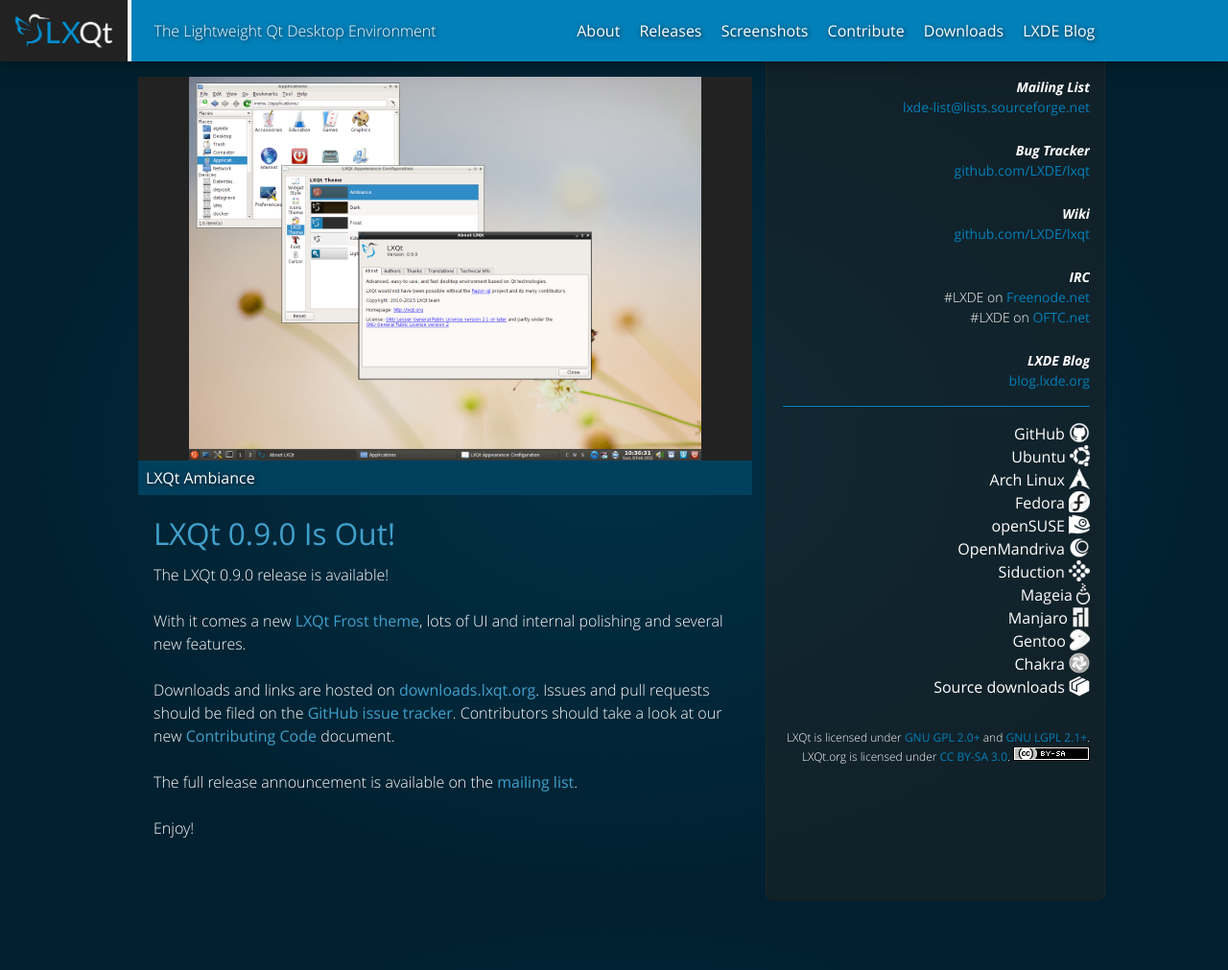
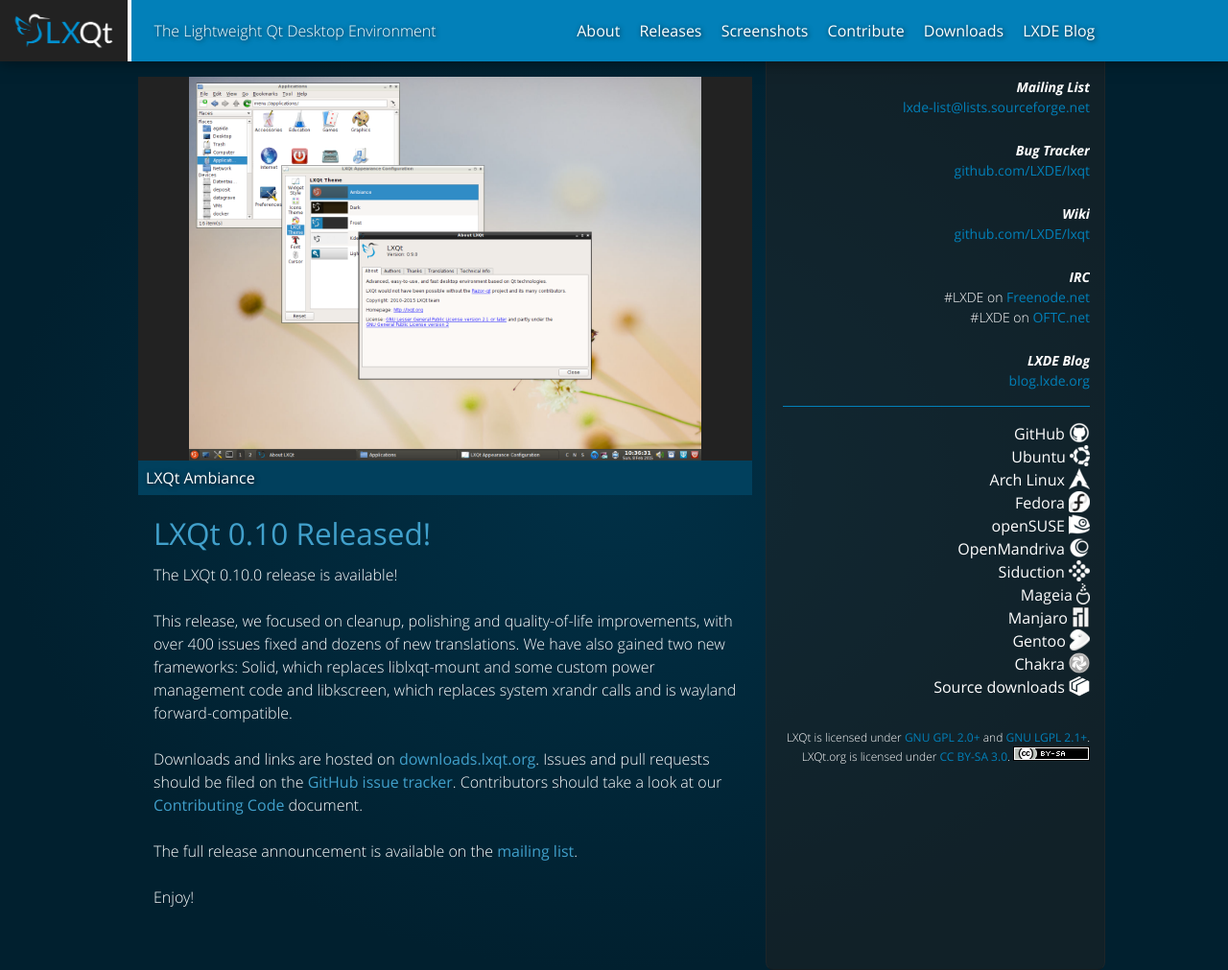
Before and after one commit to lxqt/lxqt.github.io, a Jekyll site: the page built from index.html, in a window 1280 px wide. Shown: the whole page at 96% size. Built offline with Jekyll 4.4.1, drawn with Linux system fonts in a browser that asks for light colours; before the commit the page ends 939 px from its top, so only the background shows below that.

Commit message:
Release 0.10.0

```diff
--- a/_layouts/default.html
+++ b/_layouts/default.html
@@ -41,7 +41,7 @@
 							<li><p><a href="/releases/">Releases</a></p></li>
 							<li><p><a href="/screenshots/">Screenshots</a></p></li>
 							<li><p><a href="https://github.com/lxde/lxqt/blob/master/CONTRIBUTING.md">Contribute</a></p></li>
-							<li><p><a href="http://downloads.lxqt.org/lxqt/0.9.0/">Downloads</a></p></li>
+							<li><p><a href="http://downloads.lxqt.org/lxqt/0.10.0/">Downloads</a></p></li>
 							<li><p><a href="http://blog.lxde.org">LXDE Blog</a></p></li>
 						</ul>
 					</main>
--- /dev/null
+++ b/_posts/2015-11-02-release-0-10-0.md
@@ -0,0 +1,28 @@
+---
+layout: post
+title: LXQt 0.10 Released!
+slug: release-0-10-0
+date: 2015-11-02
+promoted: true
+categories: release
+---
+
+The LXQt 0.10.0 release is available!
+
+This release, we focused on cleanup, polishing and quality-of-life
+improvements, with over 400 issues fixed and dozens of new
+translations. We have also gained two new frameworks: Solid, which
+replaces liblxqt-mount and some custom power management code and
+libkscreen, which replaces system xrandr calls and is wayland
+forward-compatible.
+
+Downloads and links are hosted on [downloads.lxqt.org](http://downloads.lxqt.org/lxqt/0.10/).
+Issues and pull requests should be filed on the
+[GitHub issue tracker](https://github.com/lxde/lxqt).
+Contributors should take a look at our
+[Contributing Code](https://github.com/lxde/lxqt/wiki/Contributing-code) document.
+
+The full release announcement is available on the
+[mailing list](http://sourceforge.net/p/lxde/mailman/message/34586993/).
+
+Enjoy!
--- a/about.html
+++ b/about.html
@@ -10,7 +10,7 @@
 	user-friendly desktop environment.
 </p>
 <p>
-	<strong>LXQt 0.9.0</strong> is a fast and stable desktop environment already
+	<strong>LXQt 0.10.0</strong> is a fast and stable desktop environment already
 	usable on production systems.<br/>
 	It will not get in your way. It will not hang or slow down your system. It is
 	focused on being a <em>Classic Desktop</em> with a modern Look &amp; Feel.<br/>
```
Also changed, not shown: _posts/2015-02-08-release-0-9-0.md (+1 -1 lines).
